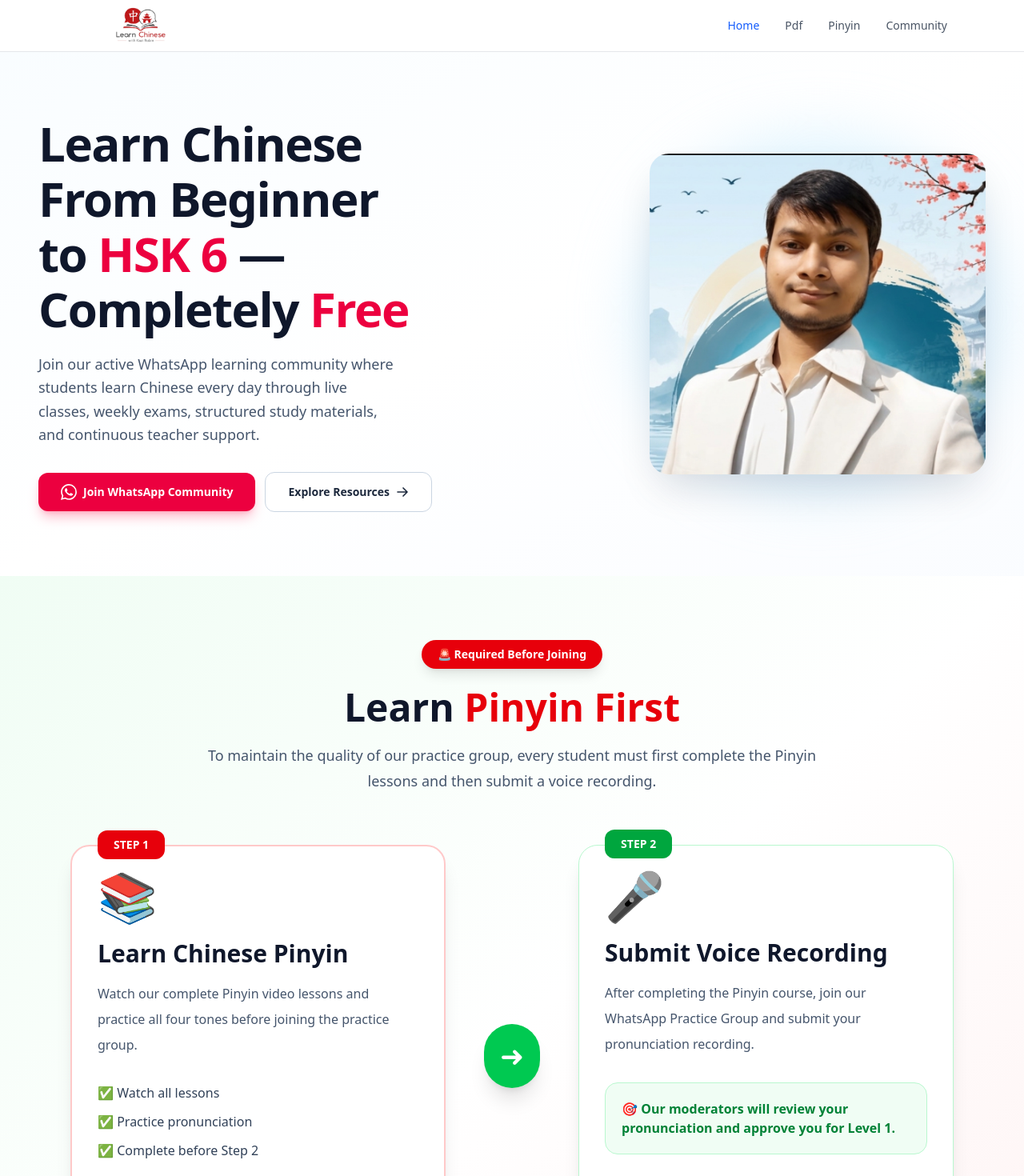
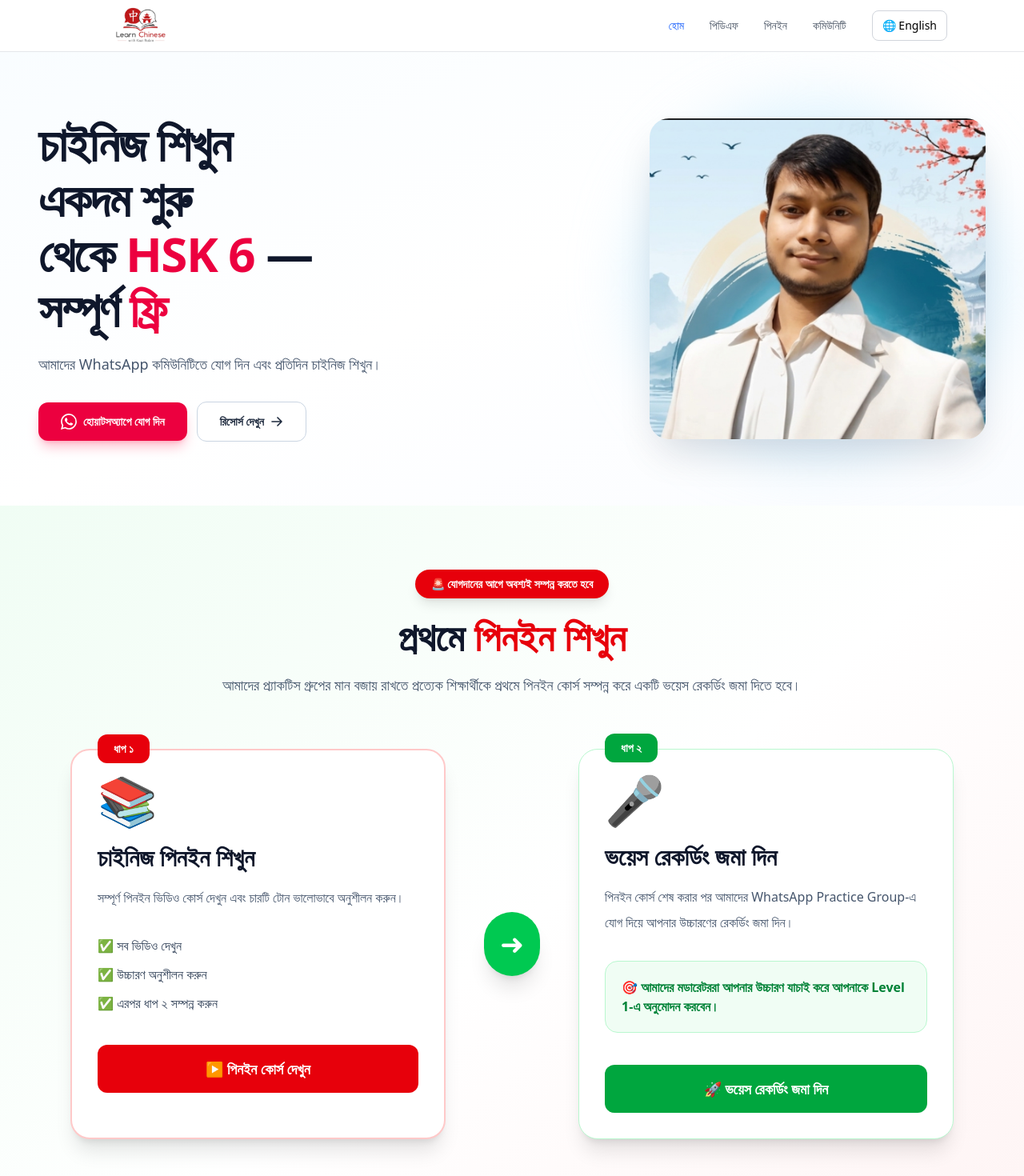
Before and after one commit to kazirobin/lcwkr, a Next.js app: page / in a window 1280 px wide. Shown: the top 1470 px of the page at 80% size. Built offline with nearby package versions, Linux system fonts and the light colour scheme.

Commit message:
language

```diff
--- /dev/null
+++ b/app/context/LanguageContext.tsx
@@ -0,0 +1,54 @@
+"use client";
+
+import {
+  createContext,
+  useContext,
+  useEffect,
+  useState,
+} from "react";
+
+import { translations } from './../data/index';
+import type { Language } from "../types/language";
+
+type ContextType = {
+  language: Language;
+  setLanguage: (lang: Language) => void;
+  t: typeof translations.bn;
+};
+
+const LanguageContext = createContext<ContextType | null>(null);
+
+export function LanguageProvider({
+  children,
+}: {
+  children: React.ReactNode;
+}) {
+  const [language, setLanguage] = useState<Language>("bn");
+
+
+
+  useEffect(() => {
+    localStorage.setItem("language", language);
+  }, [language]);
+
+  return (
+    <LanguageContext.Provider
+      value={{
+        language,
+        setLanguage,
+        t: translations[language],
+      }}
+    >
+      {children}
+    </LanguageContext.Provider>
+  );
+}
+
+export const useLanguage = () => {
+  const context = useContext(LanguageContext);
+
+  if (!context)
+    throw new Error("useLanguage must be inside LanguageProvider");
+
+  return context;
+};
--- /dev/null
+++ b/app/data/language/bn.ts
@@ -0,0 +1,112 @@
+import { hero } from "./components/hero";
+
+const bn = {
+  nav: {
+    home: "হোম",
+    pdf: "পিডিএফ",
+    pinyin: "পিনইন",
+    community: "কমিউনিটি",
+  },
+
+  home: {
+    title: "সহজে চাইনিজ শিখুন",
+    subtitle: "আজই আপনার শেখা শুরু করুন।"
+  },
+
+  buttons: {
+    watchVideo: "ভিডিও দেখুন",
+    joinWhatsapp: "হোয়াটসঅ্যাপে যোগ দিন"
+  },
+   hero: {
+    ...hero,
+
+    title: {
+      line1: "চাইনিজ শিখুন",
+      line2: "একদম শুরু ",
+      line3: "থেকে",
+      hsk: "HSK 6",
+      line4: "সম্পূর্ণ",
+      free: "ফ্রি",
+    },
+
+    description:
+      "আমাদের WhatsApp কমিউনিটিতে যোগ দিন এবং প্রতিদিন চাইনিজ শিখুন।",
+
+    buttons: {
+      whatsapp: "হোয়াটসঅ্যাপে যোগ দিন",
+      resources: "রিসোর্স দেখুন",
+    },
+
+    links: {
+      whatsapp:
+        "https://chat.whatsapp.com/EBP79wEaAfAEvMtMee6HTY",
+      resources: "/hsk-materials",
+    },
+
+    images: {
+      teacher: "/assets/hero1.png",
+      background: "/assets/hero3.png",
+      teacherAlt: "চাইনিজ শিক্ষক",
+    },
+  },
+  roadmap: {
+  badge: "🚨 যোগদানের আগে অবশ্যই সম্পন্ন করতে হবে",
+
+  title: {
+    normal: "প্রথমে",
+    highlight: "পিনইন শিখুন",
+  },
+
+  description:
+    "আমাদের প্র্যাকটিস গ্রুপের মান বজায় রাখতে প্রত্যেক শিক্ষার্থীকে প্রথমে পিনইন কোর্স সম্পন্ন করে একটি ভয়েস রেকর্ডিং জমা দিতে হবে।",
+
+  step1: {
+    badge: "ধাপ ১",
+    emoji: "📚",
+    title: "চাইনিজ পিনইন শিখুন",
+    description:
+      "সম্পূর্ণ পিনইন ভিডিও কোর্স দেখুন এবং চারটি টোন ভালোভাবে অনুশীলন করুন।",
+
+    checklist: [
+      "✅ সব ভিডিও দেখুন",
+      "✅ উচ্চারণ অনুশীলন করুন",
+      "✅ এরপর ধাপ ২ সম্পন্ন করুন",
+    ],
+
+    button: "▶ পিনইন কোর্স দেখুন",
+
+    link:
+      "https://drive.google.com/drive/folders/12fEKjDBRU5NgnpgE4WluoRMer94LIkaQ",
+  },
+
+  step2: {
+    badge: "ধাপ ২",
+    emoji: "🎤",
+    title: "ভয়েস রেকর্ডিং জমা দিন",
+    description:
+      "পিনইন কোর্স শেষ করার পর আমাদের WhatsApp Practice Group-এ যোগ দিয়ে আপনার উচ্চারণের রেকর্ডিং জমা দিন।",
+
+    notice:
+      "🎯 আমাদের মডারেটররা আপনার উচ্চারণ যাচাই করে আপনাকে Level 1-এ অনুমোদন করবেন।",
+
+    button: "🚀 ভয়েস রেকর্ডিং জমা দিন",
+
+    link:
+      "https://chat.whatsapp.com/EBP79wEaAfAEvMtMee6HTY",
+  },
+
+  bottom: {
+    title: "🎉 এই ২টি ধাপ সম্পন্ন করার পর",
+
+    descriptionBefore:
+      "আপনার উচ্চারণ যাচাই হলে আপনাকে আমাদের",
+
+    highlight: "লেভেল ১ চাইনিজ ক্লাসে",
+
+    descriptionAfter:
+      "যোগ করা হবে এবং সেখান থেকে আপনার শেখার যাত্রা শুরু হবে।",
+  },
+},
+};
+
+export default bn;
--- /dev/null
+++ b/app/data/language/components/hero.ts
@@ -0,0 +1,28 @@
+export const hero = {
+  title: {
+    line1: "",
+    line2: "",
+    line3: "",
+    hsk: "",
+    line4: "",
+    free: "",
+  },
+
+  description: "",
+
+  buttons: {
+    whatsapp: "",
+    resources: "",
+  },
+
+  links: {
+    whatsapp: "",
+    resources: "",
+  },
+
+  images: {
+    teacher: "",
+    background: "",
+    teacherAlt: "",
+  },
+};
--- /dev/null
+++ b/app/data/language/en.ts
@@ -0,0 +1,112 @@
+import { hero } from "./components/hero";
+
+const en = {
+  nav: {
+    home: "Home",
+    pdf: "PDF",
+    pinyin: "Pinyin",
+    community: "Community",
+  },
+
+  home: {
+    title: "Learn Chinese Easily",
+    subtitle: "Start your Chinese learning journey."
+  },
+
+  buttons: {
+    watchVideo: "Watch Video",
+    joinWhatsapp: "Join WhatsApp"
+  },
+   hero: {
+    ...hero,
+
+    title: {
+      line1: "Learn Chinese",
+      line2: "From Beginner",
+      line3: "to",
+      hsk: "HSK 6",
+      line4: "Completely",
+      free: "Free",
+    },
+
+    description:
+      "Join our active WhatsApp learning community where students learn Chinese every day.",
+
+    buttons: {
+      whatsapp: "Join WhatsApp Community",
+      resources: "Explore Resources",
+    },
+
+    links: {
+      whatsapp:
+        "https://chat.whatsapp.com/EBP79wEaAfAEvMtMee6HTY",
+      resources: "/hsk-materials",
+    },
+
+    images: {
+      teacher: "/assets/hero1.png",
+      background: "/assets/hero3.png",
+      teacherAlt: "Chinese teacher",
+    },
+
+  },roadmap: {
+  badge: "🚨 Required Before Joining",
+
+  title: {
+    normal: "Learn",
+    highlight: "Pinyin First",
+  },
+
+  description:
+    "To maintain the quality of our practice group, every student must first complete the Pinyin lessons and then submit a voice recording.",
+
+  step1: {
+    badge: "STEP 1",
+    emoji: "📚",
+    title: "Learn Chinese Pinyin",
+    description:
+      "Watch our complete Pinyin video lessons and practice all four tones before joining the practice group.",
+
+    checklist: [
+      "✅ Watch all lessons",
+      "✅ Practice pronunciation",
+      "✅ Complete before Step 2",
+    ],
+
+    button: "▶ Watch Pinyin Course",
+
+    link:
+      "https://drive.google.com/drive/folders/12fEKjDBRU5NgnpgE4WluoRMer94LIkaQ",
+  },
+
+  step2: {
+    badge: "STEP 2",
+    emoji: "🎤",
+    title: "Submit Voice Recording",
+    description:
+      "After completing the Pinyin course, join our WhatsApp Practice Group and submit your pronunciation recording.",
+
+    notice:
+      "🎯 Our moderators will review your pronunciation and approve you for Level 1.",
+
+    button: "🚀 Submit Voice Recording",
+
+    link:
+      "https://chat.whatsapp.com/EBP79wEaAfAEvMtMee6HTY",
+  },
+
+  bottom: {
+    title: "🎉 After Completing These 2 Steps",
+
+    descriptionBefore:
+      "Once your pronunciation is verified, you'll be invited to our",
+
+    highlight: "Level 1 Chinese Class",
+
+    descriptionAfter:
+      "and continue your learning journey.",
+  },
+},
+};
+
+export default en;
--- a/app/layout.tsx
+++ b/app/layout.tsx
@@ -2,6 +2,7 @@ import type { Metadata } from "next";
 import { Geist, Geist_Mono } from "next/font/google";
 import "./globals.css";
 import Nav from "@/components/Nav";
+import { LanguageProvider } from "./context/LanguageContext";
 
 const geistSans = Geist({
   variable: "--font-geist-sans",
@@ -30,8 +31,11 @@ export default function RootLayout({
   suppressHydrationWarning
 >
   <body className="min-h-full flex flex-col" suppressHydrationWarning>
+    <LanguageProvider>
+
     <Nav/>
     {children}
+    </LanguageProvider>
   </body>
 </html>
   );
--- /dev/null
+++ b/app/types/language.ts
@@ -0,0 +1 @@
+export type Language = "en" | "bn";
--- a/components/Hero.tsx
+++ b/components/Hero.tsx
@@ -1,7 +1,11 @@
+"use client"
+import { useLanguage } from '@/app/context/LanguageContext'
 import Image from 'next/image'
 import Link from 'next/link'
 
 const Hero = () => {
+  const {t} = useLanguage()
+  const hero = t.hero
   return (
       <section className="relative w-full overflow-hidden">
       {/* ========== DESKTOP BACKGROUND (≥1280px) ========== */}
@@ -58,19 +62,17 @@ const Hero = () => {
           {/* Left – Text Content */}
           <div className="w-full max-w-xl text-center md:text-left">
             <h1 className="text-4xl font-extrabold leading-[1.15] tracking-tight text-slate-900 sm:text-5xl lg:text-[3.25rem] xl:text-6xl">
-              Learn Chinese
+              {hero.title.line1}
               <br />
-              From Beginner
+              {hero.title.line2}
               <br />
-              to <span className="text-rose-600">HSK 6</span> —
+              {hero.title.line3} <span className="text-rose-600">HSK 6</span> —
               <br />
-              Completely <span className="text-rose-600">Free</span>
+              {hero.title.line4} <span className="text-rose-600">{hero.title.free}</span>
             </h1>
 
             <p className="mt-5 text-base leading-relaxed text-slate-600 sm:text-lg md:max-w-md">
-              Join our active WhatsApp learning community where students learn
-              Chinese every day through live classes, weekly exams, structured study
-              materials, and continuous teacher support.
+              {hero.description}
             </p>
 
             <div className="mt-8 flex flex-col items-center gap-3 sm:flex-row sm:justify-center md:justify-start">
@@ -86,14 +88,14 @@ const Hero = () => {
                 >
                   <path d="M17.472 14.382c-.297-.149-1.758-.867-2.03-.967-.273-.099-.471-.148-.67.15-.197.297-.767.966-.94 1.164-.173.199-.347.223-.644.075-.297-.15-1.255-.463-2.39-1.475-.883-.788-1.48-1.761-1.653-2.059-.173-.297-.018-.458.13-.606.134-.133.298-.347.446-.52.149-.174.198-.298.298-.497.099-.198.05-.371-.025-.52-.075-.149-.669-1.612-.916-2.207-.242-.579-.487-.5-.669-.51-.173-.008-.371-.01-.57-.01-.198 0-.52.074-.792.372-.272.297-1.04 1.016-1.04 2.479 0 1.462 1.065 2.875 1.213 3.074.149.198 2.096 3.2 5.077 4.487.709.306 1.262.489 1.694.625.712.227 1.36.195 1.871.118.571-.085 1.758-.719 2.006-1.413.248-.694.248-1.289.173-1.413-.074-.124-.272-.198-.57-.347m-5.421 7.403h-.004a9.87 9.87 0 01-5.031-1.378l-.361-.214-3.741.982.998-3.648-.235-.374a9.86 9.86 0 01-1.51-5.26c.001-5.45 4.436-9.884 9.888-9.884 2.64 0 5.122 1.03 6.988 2.898a9.825 9.825 0 012.893 6.994c-.003 5.45-4.435 9.884-9.885 9.884m8.413-18.297A11.815 11.815 0 0012.05 0C5.495 0 .16 5.335.157 11.892c0 2.096.547 4.142 1.588 5.945L.057 24l6.305-1.654a11.882 11.882 0 005.683 1.448h.005c6.554 0 11.89-5.335 11.893-11.893a11.821 11.821 0 00-3.48-8.413z" />
                 </svg>
-                <h1 className="text-white">Join WhatsApp Community</h1>
+                <h1 className="text-white">{hero.buttons.whatsapp}</h1>
               </Link>
 
               <Link
                 href="/hsk-materials"
                 className="inline-flex items-center justify-center gap-2 rounded-xl border border-slate-300 bg-white px-7 py-3.5 text-sm font-semibold text-slate-800 transition hover:border-slate-400 hover:bg-slate-50 hover:-translate-y-0.5"
               >
-                Explore Resources
+                {hero.buttons.resources}
                 <svg
                   className="h-4 w-4"
                   fill="none"
--- a/components/Nav.tsx
+++ b/components/Nav.tsx
@@ -5,40 +5,61 @@ import Link from "next/link";
 import { usePathname } from "next/navigation";
 import { useState } from "react";
 
-const navLinks = [
-  { name: "Home", href: "/" },
-  { name: "Pdf", href: "/pdf" },
-  { name: "Pinyin", href: "/pinyin" },
-  { name: "Community", href: "/community" },
+import { useLanguage } from "@/app/context/LanguageContext";
+
+type NavKey = "home" | "pdf" | "pinyin" | "community";
+
+const navLinks: {
+  key: NavKey;
+  href: string;
+}[] = [
+  {
+    key: "home",
+    href: "/",
+  },
+  {
+    key: "pdf",
+    href: "/pdf",
+  },
+  {
+    key: "pinyin",
+    href: "/pinyin",
+  },
+  {
+    key: "community",
+    href: "/community",
+  },
 ];
 
 export default function Nav() {
   const [isOpen, setIsOpen] = useState(false);
   const pathname = usePathname();
 
+  // ✅ Hook must be inside component
+  const { t, language, setLanguage } = useLanguage();
+
   return (
-    <nav className="bg-white border-b border-gray-200 sticky top-0 z-50">
-      <div className="max-w-6xl mx-auto px-4 sm:px-6 lg:px-8">
-        <div className="flex justify-between h-16 items-center">
-          {/* Logo - Responsive sizing */}
-          <Link className="brand flex-shrink-0" href="/" aria-label="lcwkr">
-            <div className="relative w-[120px] sm:w-[140px] md:w-[160px] h-[40px] sm:h-[45px] md:h-[50px]">
+    <nav className="sticky top-0 z-50 border-b border-gray-200 bg-white">
+      <div className="mx-auto flex h-16 max-w-6xl items-center justify-between px-4 sm:px-6 lg:px-8">
+        {/* Logo */}
+        <Link href="/" aria-label="lcwkr" className="flex-shrink-0">
+          <div className="relative h-[40px] w-[120px] sm:h-[45px] sm:w-[140px] md:h-[50px] md:w-[160px]">
             <Image
+              src="/assets/logo.png"
               alt="lcwkr"
               fill
               priority
-                src="/assets/logo.png"
               className="object-contain"
-                sizes="(max-width: 640px) 120px, (max-width: 768px) 140px, 160px"
+              sizes="(max-width:640px) 120px, (max-width:768px) 140px, 160px"
             />
           </div>
         </Link>
 
         {/* Desktop Menu */}
-          <div className="hidden md:flex space-x-8">
+        <div className="hidden items-center gap-8 md:flex">
           {navLinks.map((link) => (
             <Link
-                key={link.name}
+              key={link.key}
               href={link.href}
               className={`text-sm font-medium transition-colors ${
                 pathname === link.href
@@ -46,50 +67,86 @@ export default function Nav() {
                   : "text-gray-600 hover:text-blue-600"
               }`}
             >
-                {link.name}
+              {t.nav[link.key]}
             </Link>
           ))}
+
+          {/* Language Toggle */}
+          <button
+            onClick={() =>
+              setLanguage(language === "en" ? "bn" : "en")
+            }
+            className="rounded-lg border border-gray-300 px-3 py-2 text-sm font-medium transition hover:bg-gray-100"
+          >
+            🌐 {language === "en" ? "বাংলা" : "English"}
+          </button>
         </div>
 
-          {/* Hamburger Button */}
+        {/* Mobile Menu Button */}
         <button
           onClick={() => setIsOpen(!isOpen)}
-            className="md:hidden p-2 rounded-md text-gray-600 hover:bg-gray-100"
+          className="rounded-md p-2 text-gray-600 hover:bg-gray-100 md:hidden"
           aria-label="Toggle menu"
         >
           {isOpen ? (
-              // Close (X) icon
-              <svg className="w-6 h-6" fill="none" stroke="currentColor" viewBox="0 0 24 24">
-                <path strokeLinecap="round" strokeLinejoin="round" strokeWidth={2} d="M6 18L18 6M6 6l12 12" />
+            <svg
+              className="h-6 w-6"
+              fill="none"
+              stroke="currentColor"
+              viewBox="0 0 24 24"
+            >
+              <path
+                strokeLinecap="round"
+                strokeLinejoin="round"
+                strokeWidth={2}
+                d="M6 18L18 6M6 6l12 12"
+              />
             </svg>
           ) : (
-              // Hamburger icon
-              <svg className="w-6 h-6" fill="none" stroke="currentColor" viewBox="0 0 24 24">
-                <path strokeLinecap="round" strokeLinejoin="round" strokeWidth={2} d="M4 6h16M4 12h16M4 18h16" />
+            <svg
+              className="h-6 w-6"
+              fill="none"
+              stroke="currentColor"
+              viewBox="0 0 24 24"
+            >
+              <path
+                strokeLinecap="round"
+                strokeLinejoin="round"
+                strokeWidth={2}
+                d="M4 6h16M4 12h16M4 18h16"
+              />
             </svg>
           )}
         </button>
       </div>
-      </div>
 
       {/* Mobile Menu */}
       {isOpen && (
-        <div className="md:hidden border-t border-gray-200 bg-white">
-          <div className="px-4 py-3 space-y-2">
+        <div className="border-t border-gray-200 bg-white md:hidden">
+          <div className="space-y-2 px-4 py-3">
             {navLinks.map((link) => (
               <Link
-                key={link.name}
+                key={link.key}
                 href={link.href}
                 onClick={() => setIsOpen(false)}
-                className={`block px-3 py-2 rounded-md text-base font-medium ${
+                className={`block rounded-md px-3 py-2 text-base font-medium ${
                   pathname === link.href
                     ? "bg-blue-50 text-blue-600"
                     : "text-gray-600 hover:bg-gray-50"
                 }`}
               >
-                {link.name}
+                {t.nav[link.key]}
               </Link>
             ))}
+
+            <button
+              onClick={() =>
+                setLanguage(language === "en" ? "bn" : "en")
+              }
+              className="mt-3 w-full rounded-lg border border-gray-300 px-3 py-2 text-sm font-medium transition hover:bg-gray-100"
+            >
+              🌐 {language === "en" ? "বাংলা" : "English"}
+            </button>
           </div>
         </div>
       )}
--- a/components/Roadmap.tsx
+++ b/components/Roadmap.tsx
@@ -1,22 +1,30 @@
+"use client";
 
+import { useLanguage } from "@/app/context/LanguageContext";
 
 export function Roadmap() {
+  const { t } = useLanguage();
+
+  const roadmap = t.roadmap;
+
   return (
     <section className="relative overflow-hidden bg-gradient-to-br from-green-50 via-white to-red-50 py-20">
       <div className="mx-auto max-w-6xl px-6">
         {/* Header */}
         <div className="mx-auto mb-16 max-w-3xl text-center">
           <div className="inline-flex items-center rounded-full bg-red-600 px-5 py-2 text-sm font-semibold text-white shadow-lg">
-            🚨 Required Before Joining
+            {roadmap.badge}
           </div>
 
           <h2 className="mt-6 text-4xl font-bold text-slate-900 md:text-5xl">
-            Learn <span className="text-red-600">Pinyin First</span>
+            {roadmap.title.normal}{" "}
+            <span className="text-red-600">
+              {roadmap.title.highlight}
+            </span>
           </h2>
 
           <p className="mt-5 text-lg leading-8 text-slate-600">
-            To maintain the quality of our practice group, every student must
-            first complete the Pinyin lessons and then submit a voice recording.
+            {roadmap.description}
           </p>
         </div>
 
@@ -25,40 +33,37 @@ export function Roadmap() {
           {/* Step 1 */}
           <div className="relative rounded-3xl border-2 border-red-200 bg-white p-8 shadow-xl">
             <span className="absolute -top-5 left-8 rounded-xl bg-red-600 px-5 py-2 text-sm font-bold text-white">
-              STEP 1
+              {roadmap.step1.badge}
             </span>
 
-            <div className="mb-6 text-6xl">📚</div>
+            <div className="mb-6 text-6xl">{roadmap.step1.emoji}</div>
 
             <h3 className="text-3xl font-bold text-slate-900">
-              Learn Chinese Pinyin
+              {roadmap.step1.title}
             </h3>
 
             <p className="mt-4 leading-8 text-slate-600">
-              Watch our complete Pinyin video lessons and practice all four
-              tones before joining the practice group.
+              {roadmap.step1.description}
             </p>
 
             <div className="mt-8 space-y-3">
-              <div className="flex items-center gap-3 text-slate-700">
-                ✅ Watch all lessons
-              </div>
-
-              <div className="flex items-center gap-3 text-slate-700">
-                ✅ Practice pronunciation
-              </div>
-
-              <div className="flex items-center gap-3 text-slate-700">
-                ✅ Complete before Step 2
-              </div>
+              {roadmap.step1.checklist.map((item, index) => (
+                <div
+                  key={index}
+                  className="flex items-center gap-3 text-slate-700"
+                >
+                  {item}
+                </div>
+              ))}
             </div>
 
             <a
-              href="https://drive.google.com/drive/folders/12fEKjDBRU5NgnpgE4WluoRMer94LIkaQ"
+              href={roadmap.step1.link}
               target="_blank"
+              rel="noopener noreferrer"
               className="mt-10 flex w-full items-center justify-center rounded-xl bg-red-600 px-6 py-4 text-lg font-semibold text-white transition hover:bg-red-700"
             >
-              ▶ Watch Pinyin Course
+              {roadmap.step1.button}
             </a>
           </div>
 
@@ -72,33 +77,32 @@ export function Roadmap() {
           {/* Step 2 */}
           <div className="relative rounded-3xl border border-green-200 bg-white p-8 shadow-xl">
             <span className="absolute -top-5 left-8 rounded-xl bg-green-600 px-5 py-2 text-sm font-bold text-white">
-              STEP 2
+              {roadmap.step2.badge}
             </span>
 
-            <div className="mb-6 text-6xl">🎤</div>
+            <div className="mb-6 text-6xl">{roadmap.step2.emoji}</div>
 
             <h3 className="text-3xl font-bold text-slate-900">
-              Submit Voice Recording
+              {roadmap.step2.title}
             </h3>
 
             <p className="mt-4 leading-8 text-slate-600">
-              After completing the Pinyin course, join our WhatsApp Practice
-              Group and submit your pronunciation recording.
+              {roadmap.step2.description}
             </p>
 
             <div className="mt-8 rounded-2xl border border-green-200 bg-green-50 p-5">
               <p className="font-semibold text-green-700">
-                🎯 Our moderators will review your pronunciation and approve you
-                for Level 1.
+                {roadmap.step2.notice}
               </p>
             </div>
 
             <a
-              href="https://chat.whatsapp.com/EBP79wEaAfAEvMtMee6HTY"
+              href={roadmap.step2.link}
               target="_blank"
+              rel="noopener noreferrer"
               className="mt-10 flex w-full items-center justify-center rounded-xl bg-green-600 px-6 py-4 text-lg font-semibold text-white transition hover:bg-green-700"
             >
-              🚀 Submit Voice Recording
+              {roadmap.step2.button}
             </a>
           </div>
         </div>
@@ -106,19 +110,21 @@ export function Roadmap() {
         {/* Bottom Notice */}
         <div className="mt-16 rounded-3xl border border-yellow-300 bg-yellow-50 p-8 text-center">
           <h3 className="text-2xl font-bold text-slate-900">
-            🎉 After Completing These 2 Steps
+            {roadmap.bottom.title}
           </h3>
 
+
           <p className="mt-3 text-lg text-slate-600">
-            Once your pronunciation is verified, you'll be invited to our
+            {roadmap.bottom.descriptionBefore}{" "}
             <span className="font-bold text-green-600">
-              {" "}
-              Level 1 Chinese Class
+              {roadmap.bottom.highlight}
             </span>{" "}
-            and continue your learning journey.
+            {roadmap.bottom.descriptionAfter}
           </p>
         </div>
       </div>
     </section>
   );
 }
+
+export default Roadmap;
```
Also changed, not shown: app/data/index.ts (added, +7 -0 lines). Lines whose indentation alone changed are shown as unchanged.
